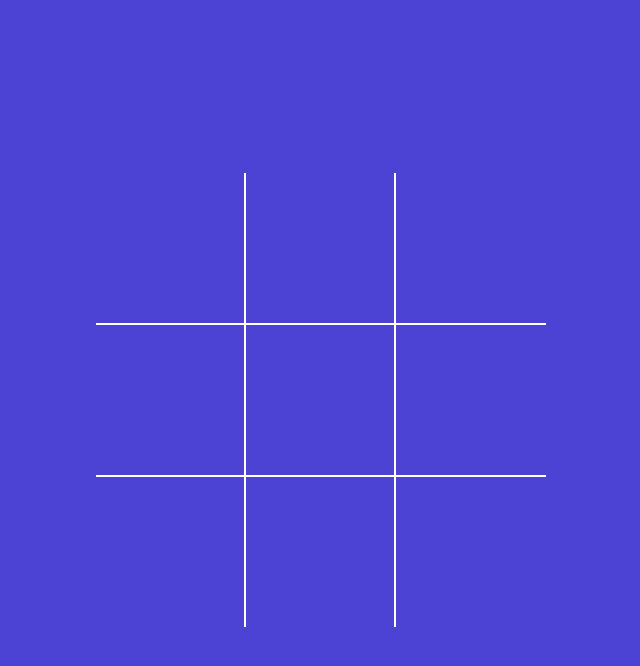
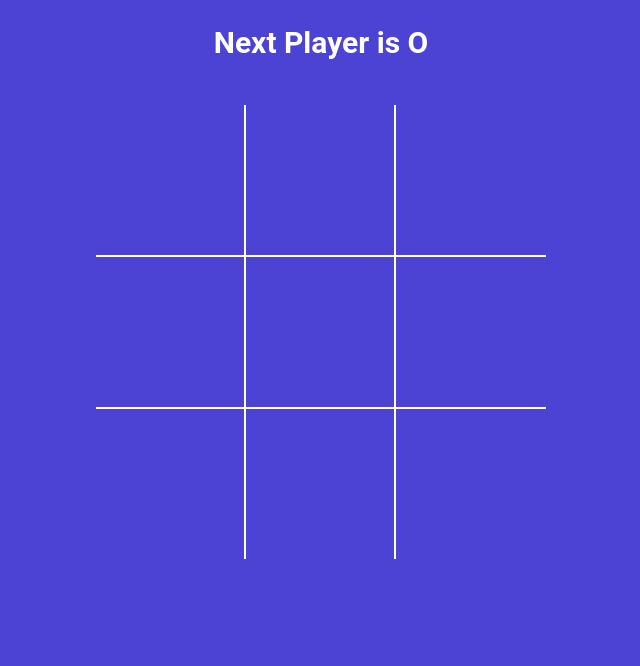
Before and after one commit to solcabz/tictactoe-game, a React (Vite) app: page / in a window 1280 px wide. Shown: the top 666 px of the page, without its empty margins (319-959 px from the left). Built offline with nearby package versions, Linux system fonts and the light colour scheme.

Commit message:
state to app component show status message  calculate the winner

```diff
--- a/src/App.jsx
+++ b/src/App.jsx
@@ -1,11 +1,48 @@
 import './styles.scss';
+import { useState } from 'react';
 import Board from './components/Board';
+import { calculateWinner } from './winner';
 
 function App() {
+  //state where the square box is value empty
+  const [squares, setSquares] = useState(Array(9).fill(null));
+  const [isXNext, setXNext] = useState(false);
+
+  //calculates winner tru winner.js
+  const winner = calculateWinner(squares);
+
+  //provide message who's turn X or O
+  const playerTurn = isXNext ? 'X' : 'O';
+
+  const statusMessage = winner
+    ? `Winner is ${winner}`
+    : `Next Player is ${playerTurn}`;
+
+  const handleSquareClick = clickPosition => {
+    //condition if the square box has valued it stayed as its current state
+    if (squares[clickPosition] || winner) {
+      return;
+    }
+
+    //function if the square box is null it place the value of O or X vice versa
+    setSquares(currentSquares => {
+      return currentSquares.map((squareValue, position) => {
+        if (clickPosition === position) {
+          return isXNext ? 'X' : 'O';
+        }
+        return squareValue;
+      });
+    });
+
+    //function if the square box is null it place the value of O or X as its next move
+    setXNext(currentXNext => !currentXNext);
+  };
+
   return (
     <>
       <div className="app">
-        <Board></Board>
+        <h2>{statusMessage} </h2>
+        <Board squares={squares} handleSquareClick={handleSquareClick} />
       </div>
     </>
   );
--- a/src/components/Board.jsx
+++ b/src/components/Board.jsx
@@ -1,33 +1,7 @@
 import Square from './Square';
-import { useState } from 'react';
 
-const Board = () => {
-  //state where the square box is value empty
-  const [squares, setSquares] = useState(Array(9).fill(null));
-
-  const [isXNext, setXNext] = useState(false);
-
-  const handleSquareClick = clickPosition => {
-    //condition if the square box has valued it stayed as its current state
-    if (squares[clickPosition]) {
-      return;
-    }
-
-    //function if the square box is null it place the value of O or X vice versa
-    setSquares(currentSquares => {
-      return currentSquares.map((squareValue, position) => {
-        if (clickPosition === position) {
-          return isXNext ? 'X' : 'O';
-        }
-        return squareValue;
-      });
-    });
-
-    //function if the square box is null it place the value of O or X as its next move
-    setXNext(currentXNext => !currentXNext);
-  };
-
-  //function where we render the square box on its position to the dom
+const Board = ({ squares, handleSquareClick }) => {
+  //function where we render the square box on its position to
   const renderSquare = position => {
     return (
       <Square
--- a/src/styles.scss
+++ b/src/styles.scss
@@ -20,7 +20,6 @@
 }
 
 .app {
-  height: 100vh;
   font-size: 20px;
   display: flex;
   flex-direction: column;
@@ -94,6 +93,7 @@
 }
 
 .board {
+  padding: 20px 5px;
   .board-row {
     display: flex;
     flex-direction: row;
--- /dev/null
+++ b/src/winner.js
@@ -0,0 +1,20 @@
+export function calculateWinner(squares) {
+  const lines = [
+    [0, 1, 2],
+    [3, 4, 5],
+    [6, 7, 8],
+    [0, 3, 6],
+    [1, 4, 7],
+    [2, 5, 8],
+    [0, 4, 8],
+    [2, 4, 6],
+  ];
+  for (let i = 0; i < lines.length; i++) {
+    const [a, b, c] = lines[i];
+
+    if (squares[a] && squares[a] === squares[b] && squares[a] === squares[c]) {
+      return squares[a];
+    }
+  }
+  return null;
+}
```
